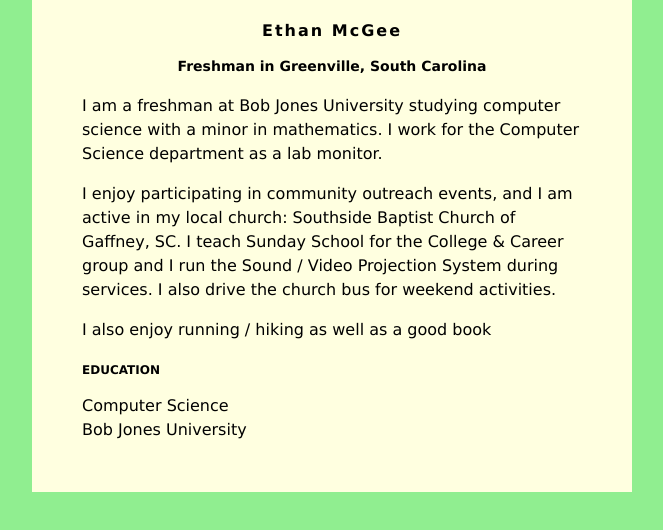
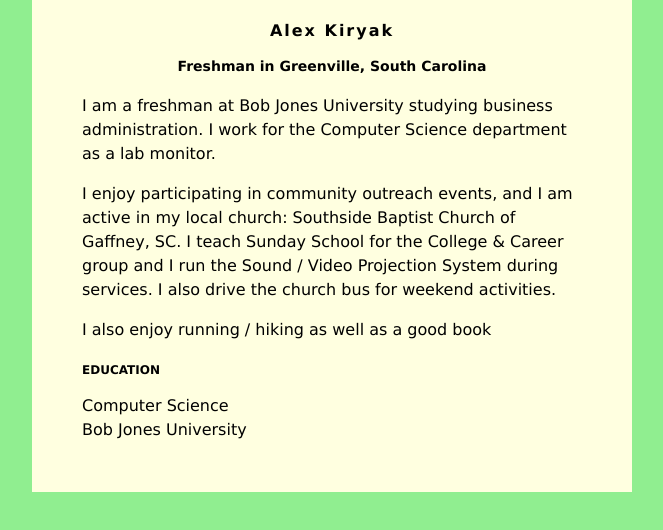
Before and after one commit to akiry912/akiry912.github.io, a plain HTML site: page index.html in a window 1280 px wide. Shown: the whole page, without its empty margins (308-971 px from the left). Drawn offline with Linux system fonts and the light colour scheme.

Commit message:
Update index.html

```diff
--- a/index.html
+++ b/index.html
@@ -30,10 +30,10 @@ h3 {
 </head>
 <body>
     <div id="content">
-        <h1>Ethan McGee</h1>
+        <h1>Alex Kiryak</h1>
         <h2>Freshman in Greenville, South Carolina</h2>
 
-         <p>I am a freshman at Bob Jones University studying computer science with a minor in mathematics. I work for the Computer Science department as a lab monitor.</p>
+         <p>I am a freshman at Bob Jones University studying business administration. I work for the Computer Science department as a lab monitor.</p>
          <p>
             I enjoy participating in community outreach events, and I am active in my local church: Southside Baptist Church of Gaffney, SC.  I teach Sunday School for the College &amp; Career group and I run the Sound / Video Projection System during services.  I also drive the church bus for weekend activities.
          </p>
```
